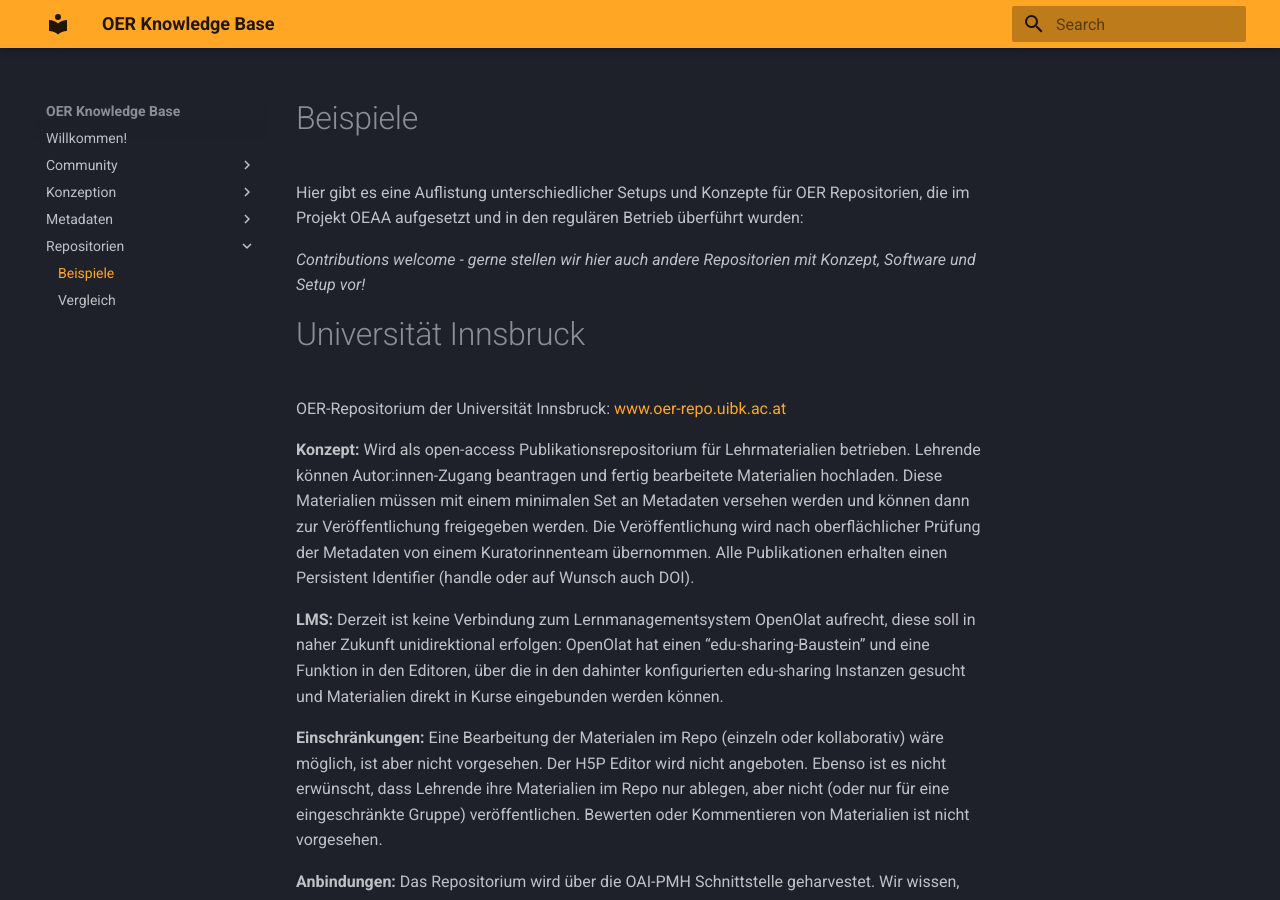
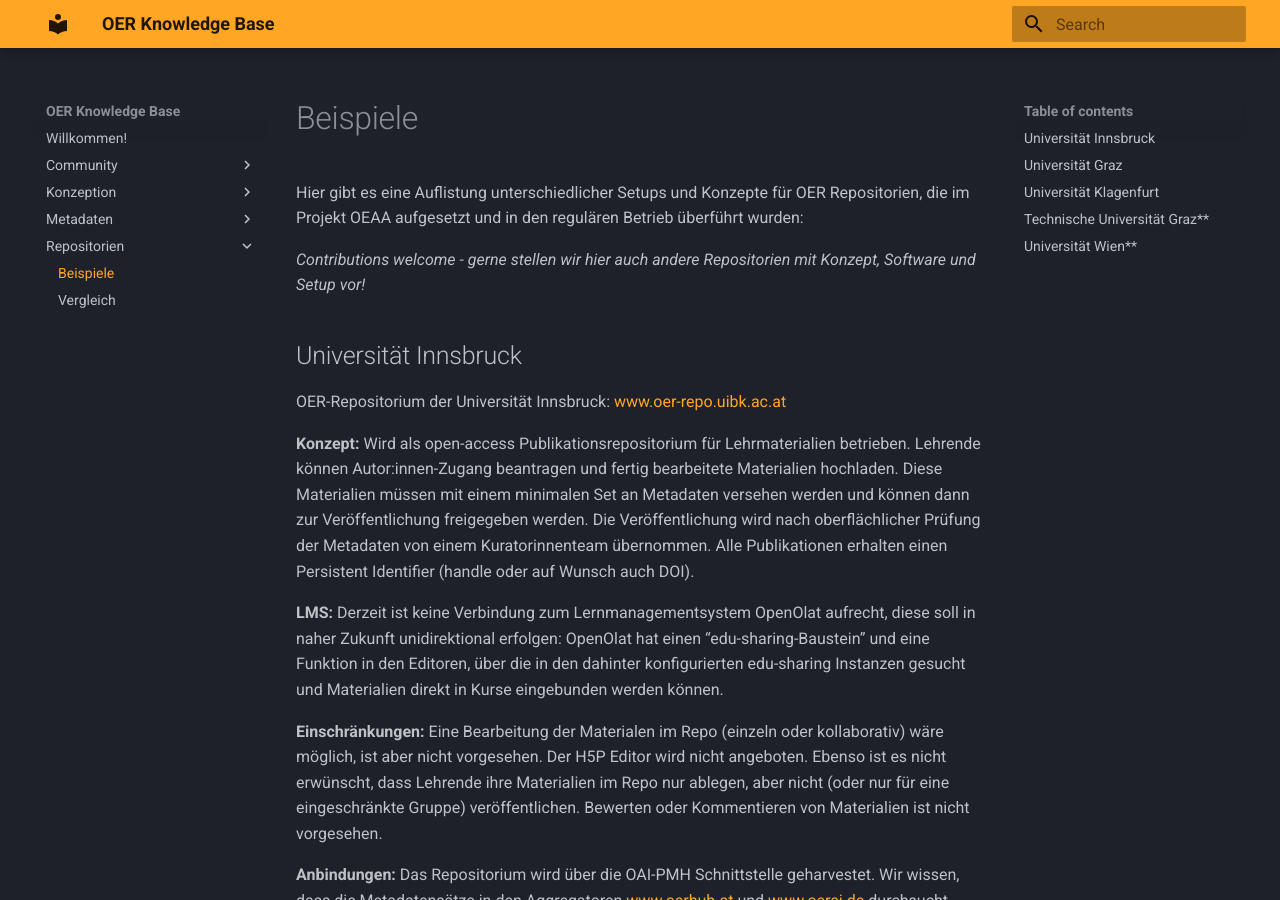
Before and after one commit to oerBASE/knowledgebase, an MkDocs documentation site: the page built from docs/Repositorien/Beispiele.md, in a window 1280 px wide and 900 px high. Built offline with MkDocs 1.6.1 and Material for MkDocs 9.7.7, drawn with Linux system fonts in a browser that asks for light colours.

Commit message:
Update Beispiele.md

```diff
--- a/docs/Repositorien/Beispiele.md
+++ b/docs/Repositorien/Beispiele.md
@@ -4,7 +4,7 @@ Hier gibt es eine Auflistung unterschiedlicher Setups und Konzepte für OER Repo
 
 *Contributions welcome - gerne stellen wir hier auch andere Repositorien mit Konzept, Software und Setup vor!*
 
-# Universität Innsbruck
+## Universität Innsbruck
 
 OER-Repositorium der Universität Innsbruck: [www.oer-repo.uibk.ac.at](www.oer-repo.uibk.ac.at)
 
@@ -32,7 +32,7 @@ Das Repositorium wird über die OAI-PMH Schnittstelle geharvestet. Wir wissen, d
 - **Authentifizierung:** Shibboleth
 - **Software Version:** 8.1
 
-# Universität Graz
+## Universität Graz
 
 OER-Repositorium der Universität Graz: [https://oer-portal.uni-graz.at/edu-sharing/](https://oer-portal.uni-graz.at/edu-sharing/)
 
@@ -50,7 +50,7 @@ Ist das Edusharing Repo der Universität Graz. Eingerichtet mit Hilfe von Metave
 Geplant (Q1/24):
 Update auf neuere Version mit Umstellung auf Kubernetes. Anbindung unseres LMS Moodle (metaventis hat tinymce editor plugin geplant)
 
-# Universität Klagenfurt
+## Universität Klagenfurt
 
 **Konzept**
 
@@ -64,7 +64,7 @@ Update auf neuere Version mit Umstellung auf Kubernetes. Anbindung unseres LMS M
 
 <!-- Hier können Sie weitere Informationen zu Repo Klagenfurt hinzufügen -->
 
-# Technische Universität Graz**
+## Technische Universität Graz**
 
 **Konzept**
 
@@ -78,7 +78,7 @@ Update auf neuere Version mit Umstellung auf Kubernetes. Anbindung unseres LMS M
 
 <!-- Hier können Sie weitere Informationen zu Repo Graz2 hinzufügen -->
 
-# Universität Wien**
+## Universität Wien**
 
 **Konzept**
 
```
